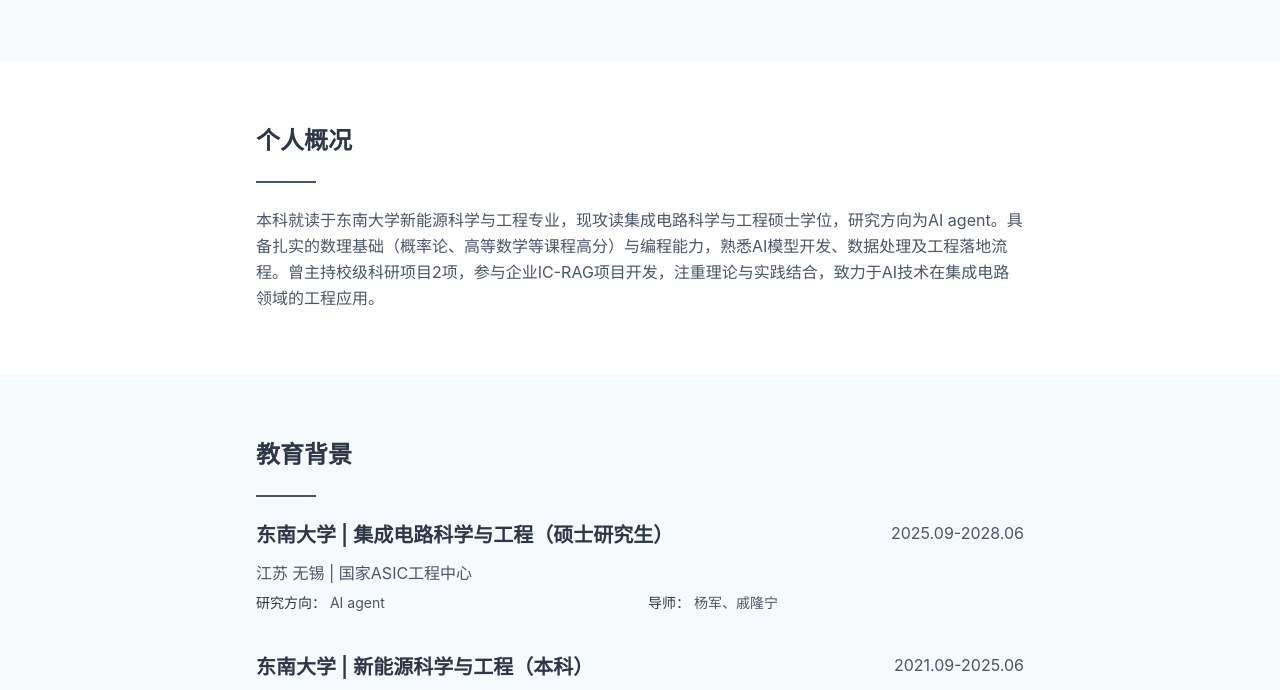
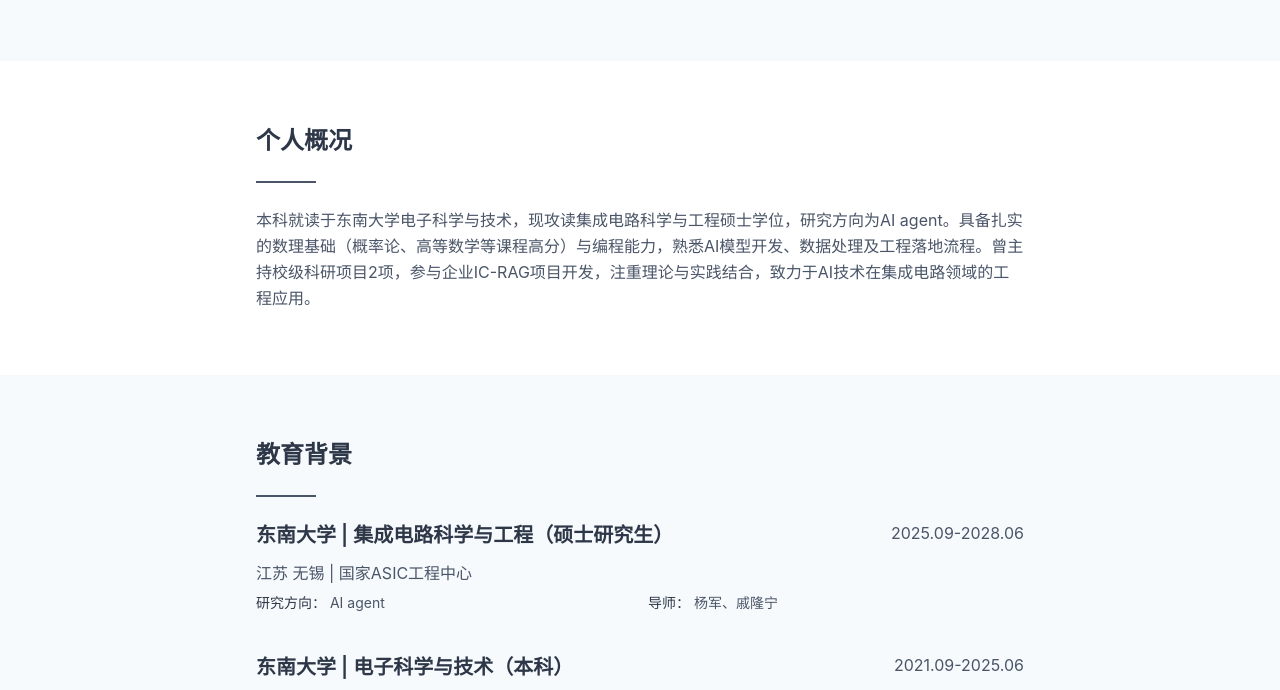
Before and after one commit to Yueee04/MyResume, a plain HTML site: page index.html in a window 1280 px wide. Shown: the part 243-933 px from the top of the page. Drawn offline with nearby package versions, Linux system fonts and the light colour scheme.

Commit message:
Update index.html

```diff
--- a/index.html
+++ b/index.html
@@ -93,7 +93,7 @@
                 <h2 class="text-2xl font-bold mb-2">个人概况</h2>
                 <div class="section-divider"></div>
                 <p class="text-accent leading-relaxed">
-                    本科就读于东南大学新能源科学与工程专业，现攻读集成电路科学与工程硕士学位，研究方向为AI agent。具备扎实的数理基础（概率论、高等数学等课程高分）与编程能力，熟悉AI模型开发、数据处理及工程落地流程。曾主持校级科研项目2项，参与企业IC-RAG项目开发，注重理论与实践结合，致力于AI技术在集成电路领域的工程应用。
+                    本科就读于东南大学电子科学与技术，现攻读集成电路科学与工程硕士学位，研究方向为AI agent。具备扎实的数理基础（概率论、高等数学等课程高分）与编程能力，熟悉AI模型开发、数据处理及工程落地流程。曾主持校级科研项目2项，参与企业IC-RAG项目开发，注重理论与实践结合，致力于AI技术在集成电路领域的工程应用。
                 </p>
             </div>
         </div>
@@ -128,7 +128,7 @@
                 <!-- 本科教育 -->
                 <div>
                     <div class="flex flex-wrap justify-between items-start mb-3">
-                        <h3 class="text-xl font-semibold">东南大学 | 新能源科学与工程（本科）</h3>
+                        <h3 class="text-xl font-semibold">东南大学 | 电子科学与技术（本科）</h3>
                         <span class="text-accent">2021.09-2025.06</span>
                     </div>
                     <p class="text-accent mb-4">江苏 南京 | 985、双一流高校</p>
```
